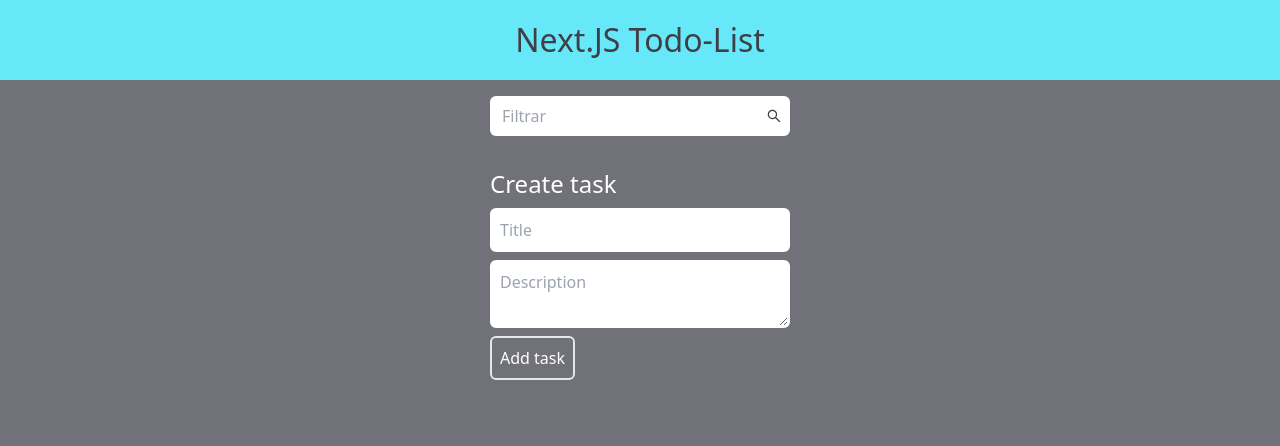
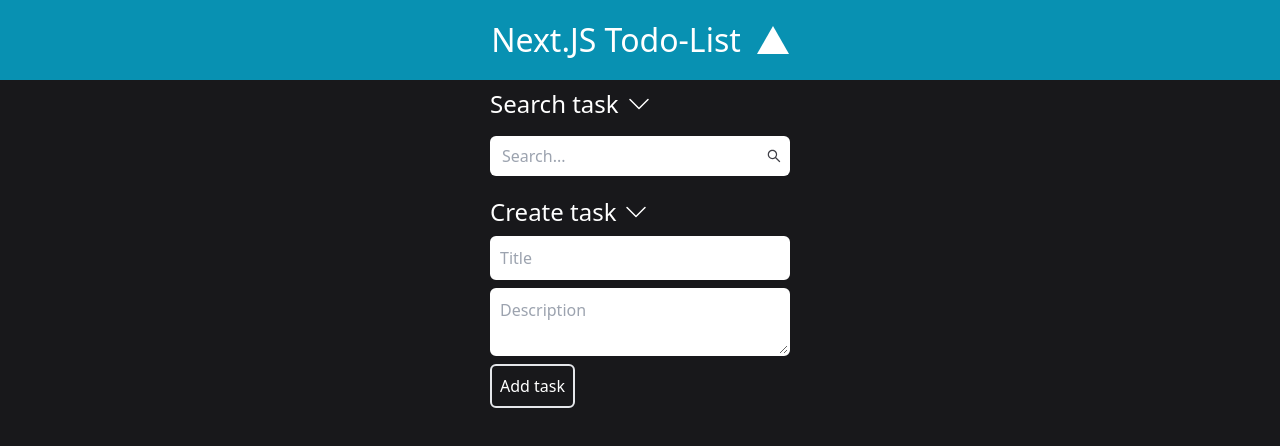
Before and after one commit to JefteMedeiros/next-todo-list, a Next.js app: page / in a window 1280 px wide. Shown: the top 446 px of the page. Built offline with nearby package versions, Linux system fonts and the light colour scheme.

Commit message:
feature/major-styling-changes
animations added, color scheme changed

```diff
--- a/components/AddTask/index.tsx
+++ b/components/AddTask/index.tsx
@@ -1,4 +1,7 @@
-import React from "react";
+import React, { useState } from "react";
+import { BsChevronDown } from "react-icons/bs";
+
+import { buttonStyles, createTaskStyles } from "../../styles/global";
 
 interface IAddTask {
   title: string;
@@ -15,9 +18,31 @@
   handleSetDescription,
   handleSetTitle,
 }) => {
+  const [buttonStyle, setButtonStyle] = useState(buttonStyles.normal);
+  const [containerStyle, setContainerStyle] = useState(createTaskStyles.normal);
+
+  const handleSetShow = () => {
+    setButtonStyle(
+      buttonStyle == buttonStyles.normal
+        ? buttonStyles.flipped
+        : buttonStyles.normal
+    );
+    setContainerStyle(
+      containerStyle == createTaskStyles.normal
+        ? createTaskStyles.hidden
+        : createTaskStyles.normal
+    );
+  };
+
   return (
-    <div className="flex flex-col gap-2 my-4 items-start">
-      <h1 className="text-2xl text-white">Create task</h1>
+    <div className="flex flex-col gap-2 my-1">
+      <h1 className="flex gap-2 items-center text-2xl text-white">
+        Create task
+        <button onClick={() => handleSetShow()}>
+          <BsChevronDown className={buttonStyle} />
+        </button>
+      </h1>
+      <div className={containerStyle}>
         <input
           className="border-2 border-white p-2 min-w-[300px] rounded-md"
           type="text"
@@ -37,6 +62,7 @@
           Add task
         </button>
       </div>
+    </div>
   );
 };
 
--- a/components/Header/index.tsx
+++ b/components/Header/index.tsx
@@ -1,9 +1,21 @@
-import React from 'react';
+import React, { useState } from 'react';
+import { SiVercel } from 'react-icons/si';
 
 const Header: React.FC = () => {
+  const [style, setStyle] = useState("animate-none");
+
+  const handleClick = () => {
+    setStyle(style == "animate-none" ? "animate-pulse" : "animate-none")
+  }
+
   return (
-    <div className="p-4 bg-cyan-300 text-zinc-700 text-center">
-      <h1 className="text-[2rem]">Next.JS Todo-List</h1>
+    <div className="p-4 bg-cyan-600 text-white text-center">
+      <h1 className="flex items-center justify-center gap-4 text-[2rem]">
+        Next.JS Todo-List
+        <button onClick={(e) => handleClick()}>
+          <SiVercel className={style}/>
+        </button>
+      </h1>
     </div>
   );
 }
--- /dev/null
+++ b/components/SearchTask/index.tsx
@@ -0,0 +1,55 @@
+import React, { useState } from "react";
+import { buttonStyles, searchTaskStyles } from '../../styles/global';
+import { AiOutlineSearch } from "react-icons/ai";
+import { BsChevronDown } from "react-icons/bs";
+
+interface Props {
+  setSearch: (search: string) => void;
+}
+
+const SearchTask: React.FC<Props> = ({ setSearch }) => {
+  const styles = {
+    normal: "rotate-360 transition-all",
+    flipped: "rotate-180 transition-all",
+  };
+
+  const [buttonStyle, setButtonStyle] = useState(buttonStyles.normal);
+  const [containerStyle, setContainerStyle] = useState(searchTaskStyles.normal);
+
+  const handleSetShow = () => {
+    setButtonStyle(
+      buttonStyle == buttonStyles.normal
+        ? buttonStyles.flipped
+        : buttonStyles.normal
+    );
+    setContainerStyle(
+      containerStyle == searchTaskStyles.normal
+        ? searchTaskStyles.hidden
+        : searchTaskStyles.normal
+    );
+  };
+
+  return (
+    <div className="flex flex-col mt-2 items-start">
+      <h1 className="flex items-center gap-2 text-2xl text-white">
+        Search task
+        <button onClick={() => handleSetShow()}>
+          <BsChevronDown className={buttonStyle} />
+        </button>
+      </h1>
+      <div className={containerStyle}>
+        <div className="flex items-center relative pl-3 my-4 rounded-md bg-white w-[300px]">
+          <AiOutlineSearch className="absolute right-2 text-zinc-700" />
+          <input
+            className="outline-none my-2 w-[260px]"
+            placeholder="Search..."
+            type="text"
+            onChange={(e) => setSearch(e.target.value)}
+          />
+        </div>
+      </div>
+    </div>
+  );
+};
+
+export default SearchTask;
--- a/components/Task/index.tsx
+++ b/components/Task/index.tsx
@@ -10,7 +10,7 @@
 
 const Task: React.FC<ITask> = ({ title, description, id, deleteTask }) => {
   return (
-    <div className="bg-zinc-600 p-4 rounded-md min-w-[300px] flex flex-col gap-2">
+    <div className="bg-cyan-600 p-4 rounded-md min-w-[300px] flex flex-col gap-2">
       <div className="text-white text-xl flex justify-between mb-1">
         <h1 className="text-justify">{title}</h1>
         <button onClick={() => deleteTask(id)}>
--- a/pages/index.tsx
+++ b/pages/index.tsx
@@ -1,9 +1,11 @@
 import React, { useState } from "react";
 import { AiOutlineSearch } from "react-icons/ai";
+import { BsChevronDown } from "react-icons/bs";
 import { ToastContainer, toast } from "react-toastify";
-import 'react-toastify/dist/ReactToastify.css';
+import "react-toastify/dist/ReactToastify.css";
 import AddTask from "../components/AddTask";
 import Layout from "../components/Layout";
+import SearchTask from "../components/SearchTask";
 import Task from "../components/Task/index";
 
 interface ITask {
@@ -15,9 +17,7 @@
 const Home: React.FC = () => {
   const [title, handleSetTitle] = useState("");
   const [description, handleSetDescription] = useState("");
-
   const [search, setSearch] = useState("");
-
   const [task, handleSetTask] = useState<ITask[]>([]);
 
   const handleAddTask = (taskTitle: string, taskDescription: string) => {
@@ -33,7 +33,7 @@
     };
 
     !taskTitle || !taskDescription
-      ? toast('Error! Fill in all the fields.', {
+      ? toast("Error! Fill in all the fields.", {
           position: "top-right",
           autoClose: 3000,
           hideProgressBar: false,
@@ -53,10 +53,7 @@
   return (
     <Layout>
       <ToastContainer />
-      <div className="flex items-center relative pl-3 my-4 rounded-md bg-white w-[300px]">
-        <AiOutlineSearch className="absolute right-2 text-zinc-700"/>
-        <input className="outline-none my-2 w-[260px]" placeholder="Filtrar" type="text" onChange={(e) => setSearch(e.target.value)} />
-      </div>
+      <SearchTask setSearch={setSearch} />
       <AddTask
         title={title}
         description={description}
@@ -64,7 +61,7 @@
         handleSetTitle={handleSetTitle}
         handleAddTask={handleAddTask}
       />
-      {task.filter(e => !task || (e.taskDescription.split('')).some((e) => search.split('').includes(e))).map((e, key) => {
+      {task.map((e, key) => {
         return (
           <div key={key}>
             <div className="my-3 flex flex-col">
--- /dev/null
+++ b/styles/global.ts
@@ -0,0 +1,14 @@
+export const buttonStyles = {
+  normal: "rotate-360 transition-all",
+  flipped: "rotate-180 transition-all",
+};
+
+export const createTaskStyles = {
+  normal: "flex flex-col gap-2 items-start rotate-360 transition-all",
+  hidden: "flex flex-col gap-2 items-start opacity-0 transition-all mb-[-172px]",
+};
+
+export const searchTaskStyles = {
+  normal: "flex flex-col gap-2 items-start rotate-360 transition-all",
+  hidden: "flex flex-col gap-2 items-start opacity-0 transition-all mb-[-72px]",
+};
--- a/styles/globals.css
+++ b/styles/globals.css
@@ -9,5 +9,5 @@
 }
 
 body {
-  @apply bg-zinc-500
+  @apply bg-zinc-900
 }
```
Lines whose indentation alone changed are shown as unchanged.
